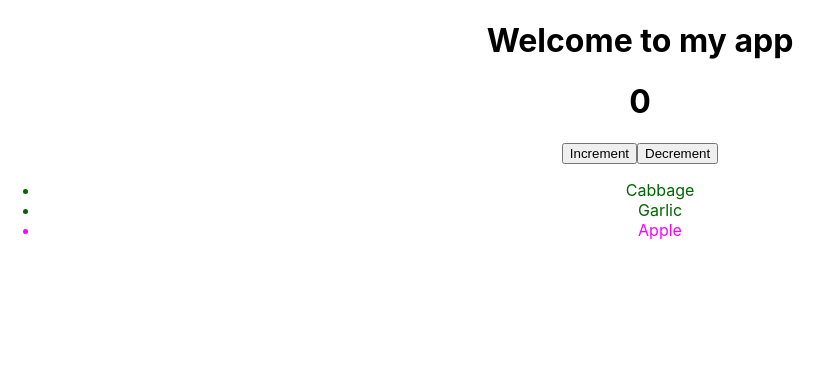
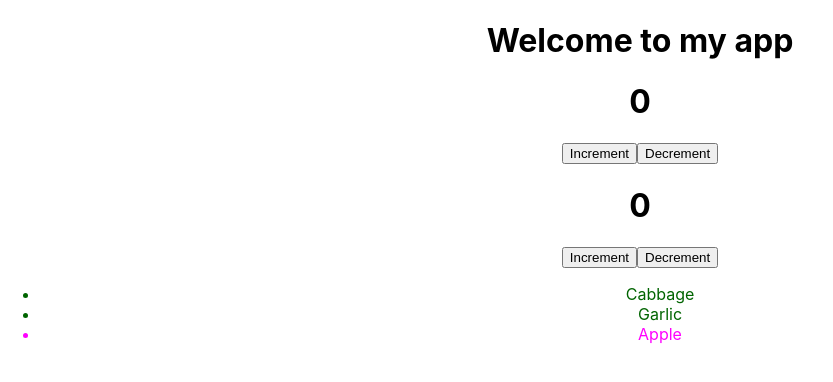
Before and after one commit to SalamanderCtesiphon/quick-start-react-docs, a React (Create React App) app: page / in a window 1280 px wide. Shown: the top 382 px of the page, without its empty margins (0-833 px from the left). Built offline with nearby package versions, Linux system fonts and the light colour scheme.

Commit message:
implemented two instances of the my button component to demonstrate that each individual instance of the component holds its own independent state

```diff
--- a/src/App.js
+++ b/src/App.js
@@ -51,6 +51,7 @@ function App() {
     <div className="App">
       <h1>Welcome to my app</h1>
      <MyButton />
+     <MyButton />
      <ShoppingList />
     </div>
   );
```
